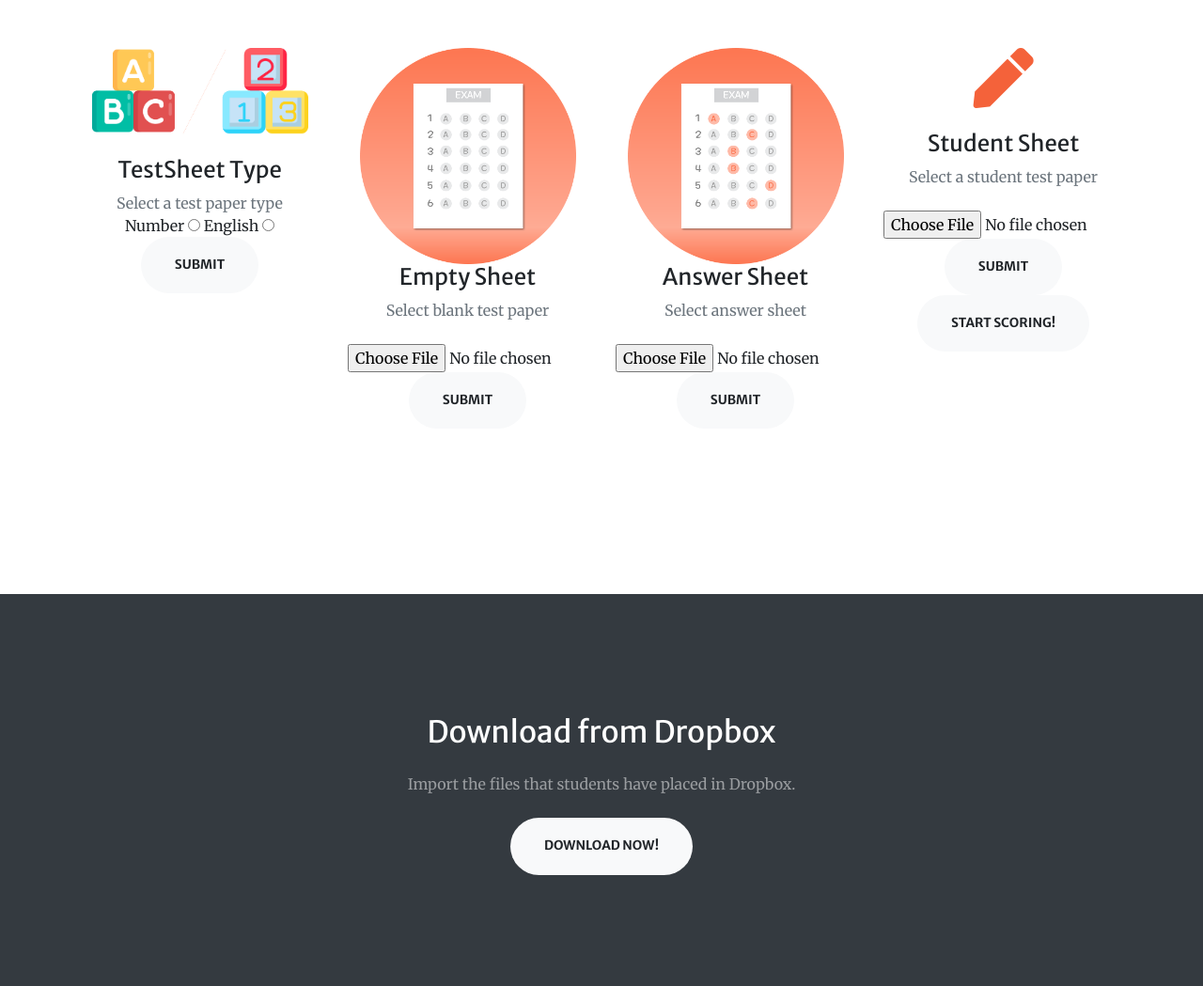
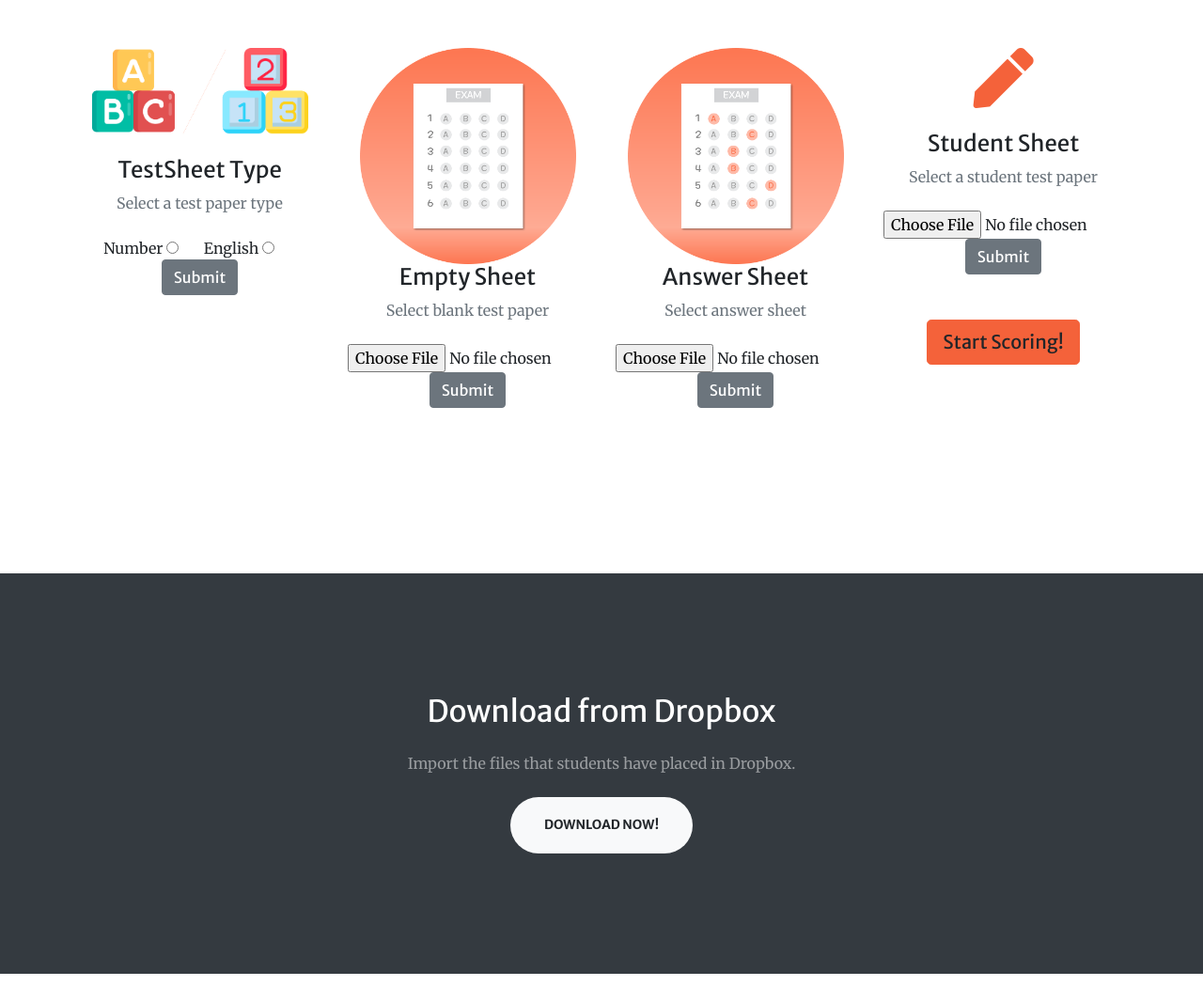
Before and after one commit to EunAhChoi/AutoScoring, a website with bundled scripts: page web/index.html in a window 1280 px wide. Shown: the part 1938-2987 px from the top of the page at 94% size. Built offline with nearby package versions, Linux system fonts and the light colour scheme.

Commit message:
Change submit button

```diff
--- a/web/index.html
+++ b/web/index.html
@@ -143,12 +143,14 @@
             <img class="img-fluid" width ='230'src="img/testsheet/type.png" alt="">
             <br> <br>
             <h3 class="h4 mb-2">TestSheet Type</h3>
-            <p class="text-muted mb-0">Select a test paper type</p>
+            <p class="text-muted mb-0">Select a test paper type</p><br>
             <!-- 파일 선택 -->
             <form method="POST" action="/test_type">
               Number  <input type="radio" value = "1" name="myradio"></input>
-              English  <input type="radio" value = "2" name="myradio"></input>
-              <input type="submit" class="btn btn-light btn-xl" ></input>
+              &nbsp; &nbsp;  &nbsp;
+              English <input type="radio" value = "2" name="myradio"></input>
+              &nbsp;  &nbsp;  &nbsp;
+              <input type="submit" value="Submit"class="btn btn-secondary btn-m" ></input>
             </form>     <br>
           </div>
         </div>
@@ -164,7 +166,7 @@
             <form action="http://localhost:5000/EmptySheet_uploaded"
             method="POST" enctype="multipart/form-data" >
             <input type="file" name="EmptySheet" ></input>
-            <input type="submit"  class="btn btn-light btn-xl" ></input>
+            <input type="submit" value="Submit"class="btn btn-secondary btn-m" ></input>
             <br><br>
             </form>
           </div>
@@ -178,7 +180,7 @@
             <form action="http://localhost:5000/AnswerSheet_uploaded"
             method="POST" enctype="multipart/form-data">
             <input type="file" name="AnswerSheet"></input>
-            <input type="submit" class="btn btn-light btn-xl" ></input>
+            <input type="submit" value="Submit"class="btn btn-secondary btn-m" ></input>
             <br><br><br>
       </form>
           </div>
@@ -192,10 +194,11 @@
             <form action="http://localhost:5000/StudentSheet_uploaded"
             method="POST" enctype="multipart/form-data">
             <input type="file" name="StudentSheet"></input>
-            <input type="submit" class="btn btn-light btn-xl"></input>
+            <input type="submit" value="Submit"class="btn btn-secondary btn-m" ></input>
           </form>
           </div>
-          <a class="btn btn-light btn-xl js-scroll-trigger">Start Scoring!</a>
+          <br><br>
+          <a class="btn btn-primary btn-lg js-scroll-trigger">Start Scoring!</a>
 
         </div>
 
```
